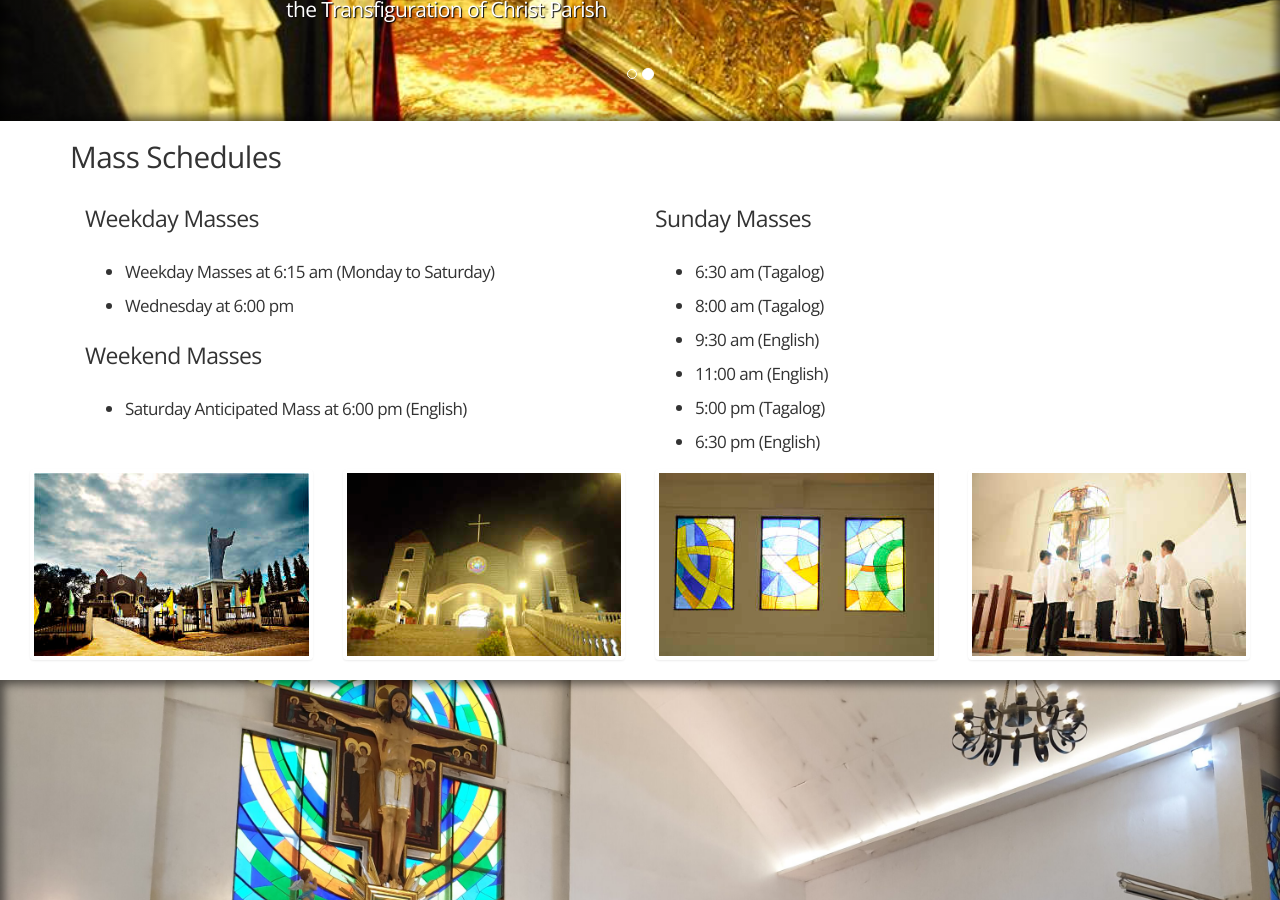
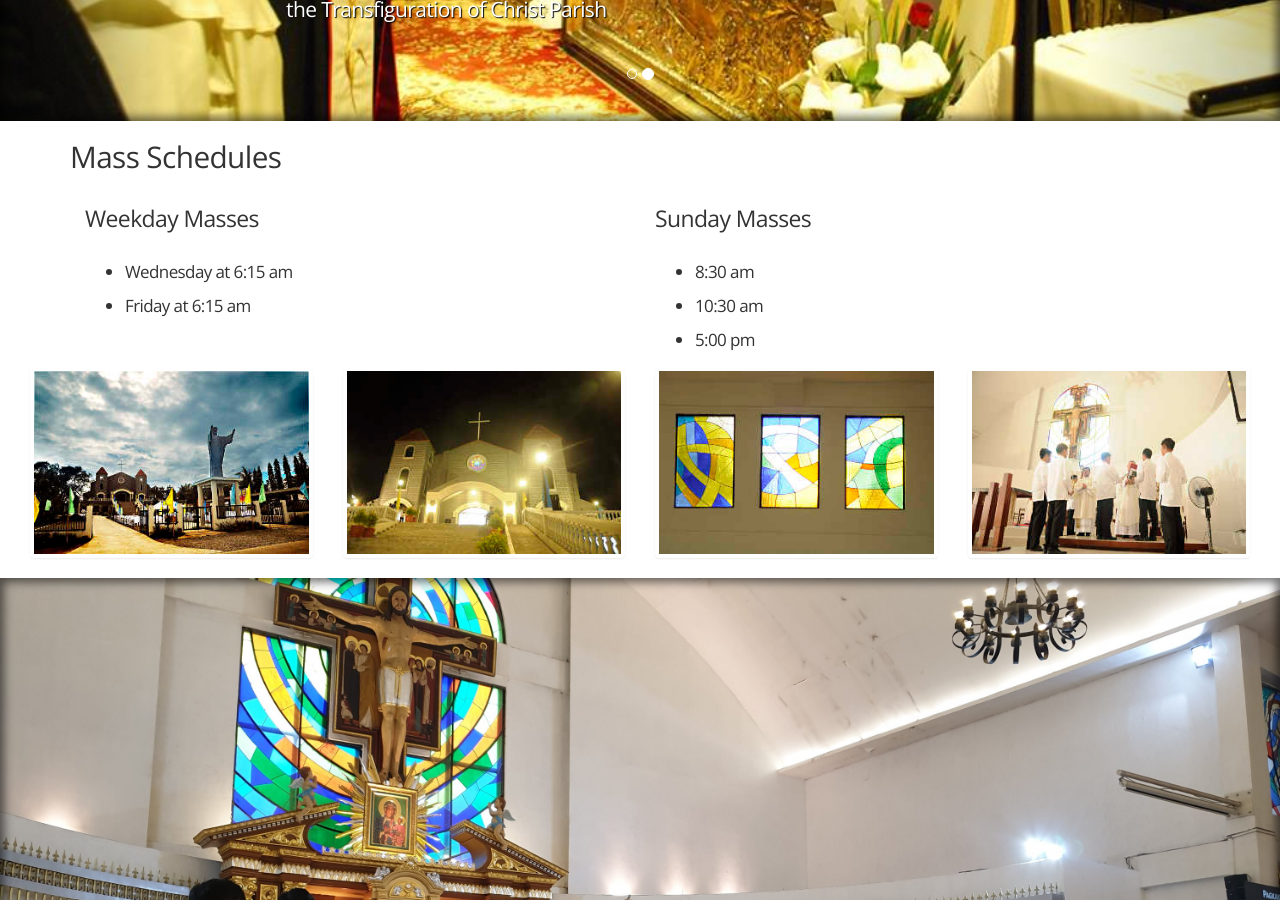
Before and after one commit to jerieljan/ourtransfi, a Jekyll site: the page built from Home/index.html, in a window 1280 px wide and 900 px high, scrolled down 680 px. Built offline with Jekyll 4.4.1, drawn with Linux system fonts in a browser that asks for light colours; nearby versions of some CDN libraries.

Commit message:
Mass schedules updated (2021-11-30)

```diff
--- a/Home/index.html
+++ b/Home/index.html
@@ -42,23 +42,16 @@ icon: /images/image-01a.jpg
     <div class="col-xs-12 col-md-6">
             <h3>Weekday Masses</h3>
             <ul>
-                <li>Weekday Masses at 6:15 am (Monday to Saturday)</li>
-                <li>Wednesday at 6:00 pm</li>
-                </ul>
-            <h3>Weekend Masses</h3>
-            <ul>
-                <li>Saturday Anticipated Mass at 6:00 pm (English)</li>
+                <li>Wednesday at 6:15 am</li>
+                <li>Friday at 6:15 am</li>
             </ul>
     </div>
     <div class="col-xs-12 col-md-6">
         <h3>Sunday Masses</h3>
         <ul>
-            <li>6:30 am (Tagalog)</li>
-            <li>8:00 am (Tagalog)</li>
-            <li>9:30 am (English)</li>
-            <li>11:00 am (English)</li>
-            <li>5:00 pm (Tagalog)</li>
-            <li>6:30 pm (English)</li>
+            <li>8:30 am</li>
+            <li>10:30 am</li>
+            <li>5:00 pm</li>
         </ul>
     </div>
 </div>
```
